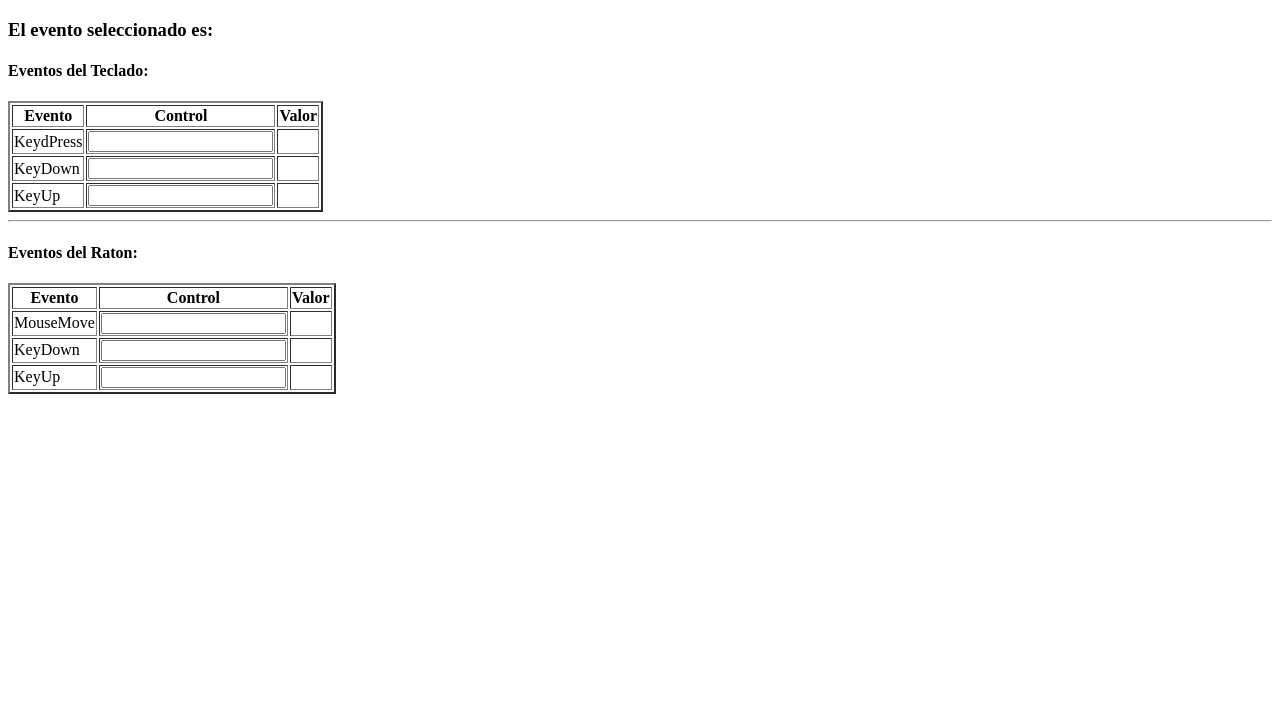
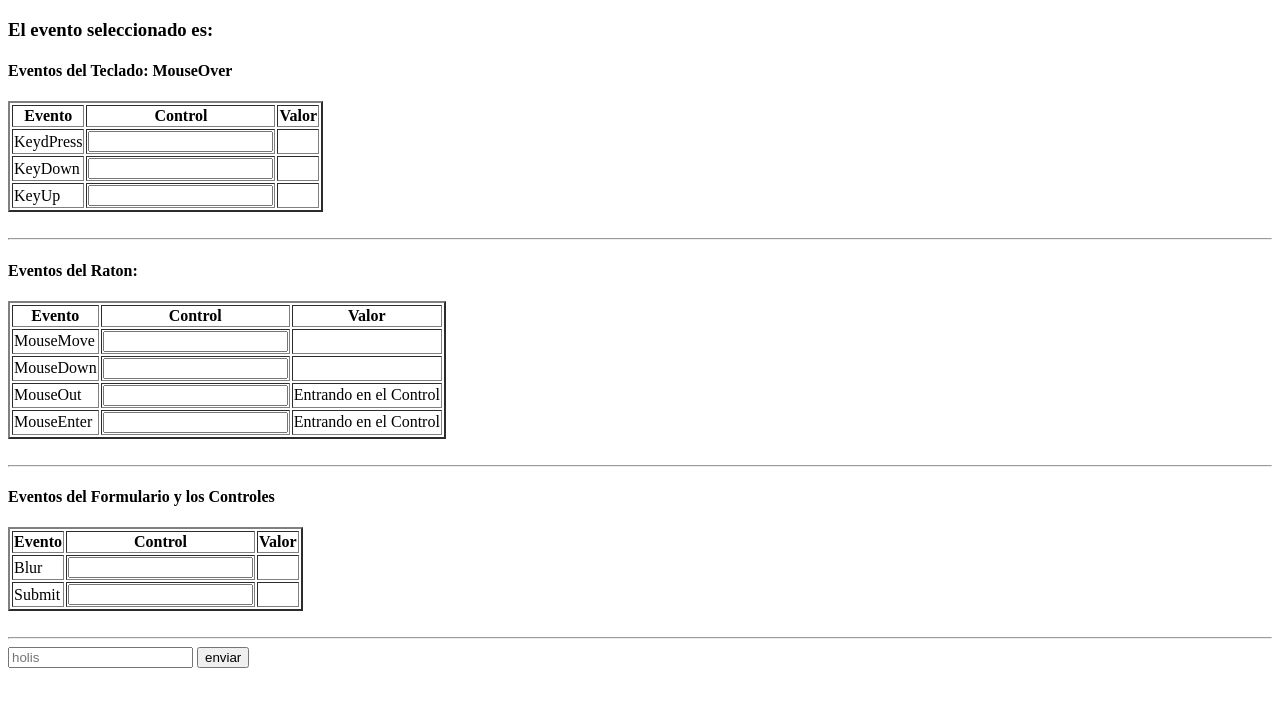
Before and after one commit to Arthyom/js, a plain HTML site: page evTeclado.html in a window 1280 px wide. Shown: the part 61-768 px from the top of the page. Drawn offline with Linux system fonts and the light colour scheme.

Commit message:
fin de los eventos

```diff
--- a/evTeclado.html
+++ b/evTeclado.html
@@ -39,7 +39,8 @@
                 </tr>
             </table>
 
-                <hr/>
+            <br>
+            <hr />
 
             <table border="2">
                 <h4 id="evSel">Eventos del Raton: </h4>
@@ -56,17 +57,58 @@
                 </tr>
 
                 <tr>
-                            <td>KeyDown</td>
-                            <td><input id='kValInUp' type="text"></td>
-                            <td><label id='kValUp'></label></td>
+                    <td>MouseDown</td>
+                    <td><input id='mValInPs' type="text"></td>
+                    <td><label id='mValPs'></label></td>
                 </tr>
 
                 <tr>
-                            <td>KeyUp</td>
-                            <td><input id='kValInDw' type="text"></td>
-                            <td><label id='kValDw'></label></td>
+                    <td>MouseOut</td>
+                    <td><input id='mValInOt' type="text"></td>
+                    <td><label id='mValOt'></label></td>
+                </tr>
+
+                <tr>
+                    <td>MouseEnter</td>
+                    <td><input id='mValInEt' type="text"></td>
+                    <td><label id='mValEt'></label></td>
                 </tr>
             </table>
+
+            <br>
+            <hr />
+
+            <h4>Eventos del Formulario y los Controles</h4>
+            <table border="2">
+                    <tr>
+                        <th>Evento</th>
+                        <th>Control</th>
+                        <th>Valor</th>
+                    </tr>
+
+                    <tr>
+                        <td>Blur</td>
+                        <td><input type="text"></td>
+                        <td><label id="fValBl"></label></td>
+                    </tr>
+
+                    <tr>
+                        <td>Submit</td>
+                        <td><input type="text"></td>
+                        <td><label id="fValSb"></label></td>
+                    </tr>
+            </table>
+            <br>
+            <hr />
+        </div>
+
+
+
+        <div>
+            <form action="" method="get">
+                <input type="text" placeholder="holis" >
+                <input type="submit" value="enviar">
+            </form>
         </div>
         <script src="evTeclado.js"></script>
     </body>
--- a/evTeclado.js
+++ b/evTeclado.js
@@ -3,6 +3,11 @@ window.onkeypress = tecladoPress;
 window.onkeyup = tecladoSolt;
 window.onkeydown = tecladoDown;
 window.onmousemove = ratonMove;
+window.onmousedown = ratonDown;
+window.onmouseout = ratonOut;
+window.onmouseover = ratonEnter;
+window.onblur = formBlur;
+window.onsubmit = formSub;
 
 function tecladoPress(info) {
    var car = String.fromCharCode( info.keyCode);
@@ -22,6 +27,8 @@ function tecladoSolt(info) {
     document.getElementById('evSel').innerText = 'Eventos del Teclado: keyDown';
  }
 
+///////// raton ////////
+
  function ratonMove(info) {
     var x = info.clientX;
     var y = info.clientY;
@@ -29,3 +36,37 @@ function tecladoSolt(info) {
     document.getElementById('mValMv').innerText  = "x= "+x + ", y= "+y;
     document.getElementById('evSel').innerText = 'Eventos del Teclado: MouseMove';
  }
+
+
+ function ratonDown(info) {
+    var x = info.clientX;
+    var y = info.clientY;
+
+    document.getElementById('mValPs').innerText  = "x= "+x + ", y= "+y;
+    document.getElementById('evSel').innerText = 'Eventos del Teclado: MousePress';
+ }
+
+
+ function ratonOut(info) {
+    document.getElementById('mValOt').innerText  = "Saliendo del Control";
+    document.getElementById('mValEt').innerText  = "Saliendo del Control";
+    document.getElementById('evSel').innerText = 'Eventos del Teclado: MouseOut';
+ }
+
+
+ function ratonEnter(info) {
+    document.getElementById('mValEt').innerText  = "Entrando en el Control";
+    document.getElementById('mValOt').innerText  = "Entrando en el Control";
+    document.getElementById('evSel').innerText = 'Eventos del Teclado: MouseOver';
+ }
+
+
+ function formBlur(info) {
+    document.getElementById('fValBl').innerText  = "Blur en los controles";
+    document.getElementById('evSel').innerText = 'Eventos del Teclado: Blur';
+ }
+
+ function formSub(info) {
+    document.getElementById('fValSb').innerText  = "Enviando formulario";
+    document.getElementById('evSel').innerText = 'Eventos del Teclado: Submit';
+ }
```
Lines whose indentation alone changed are shown as unchanged.
